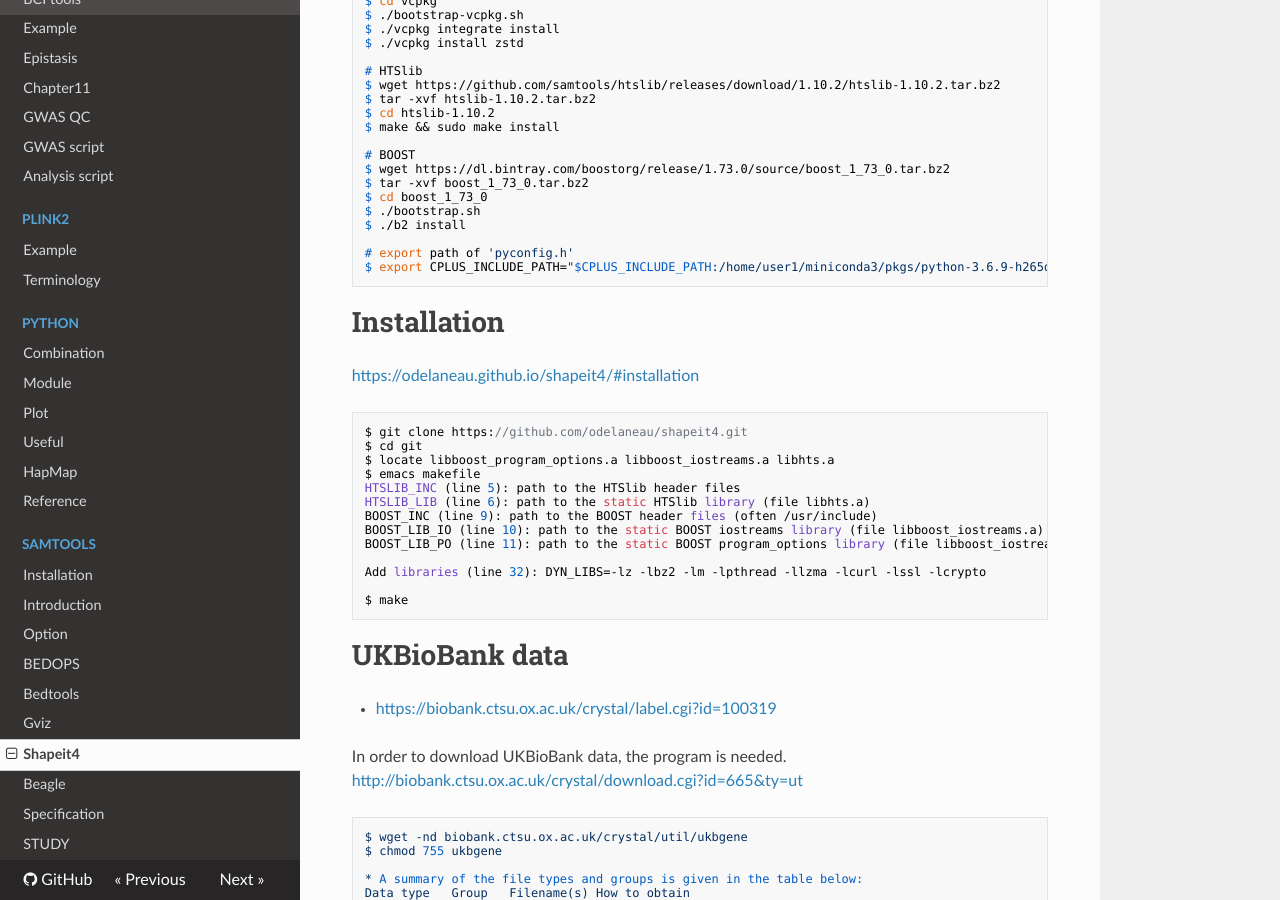
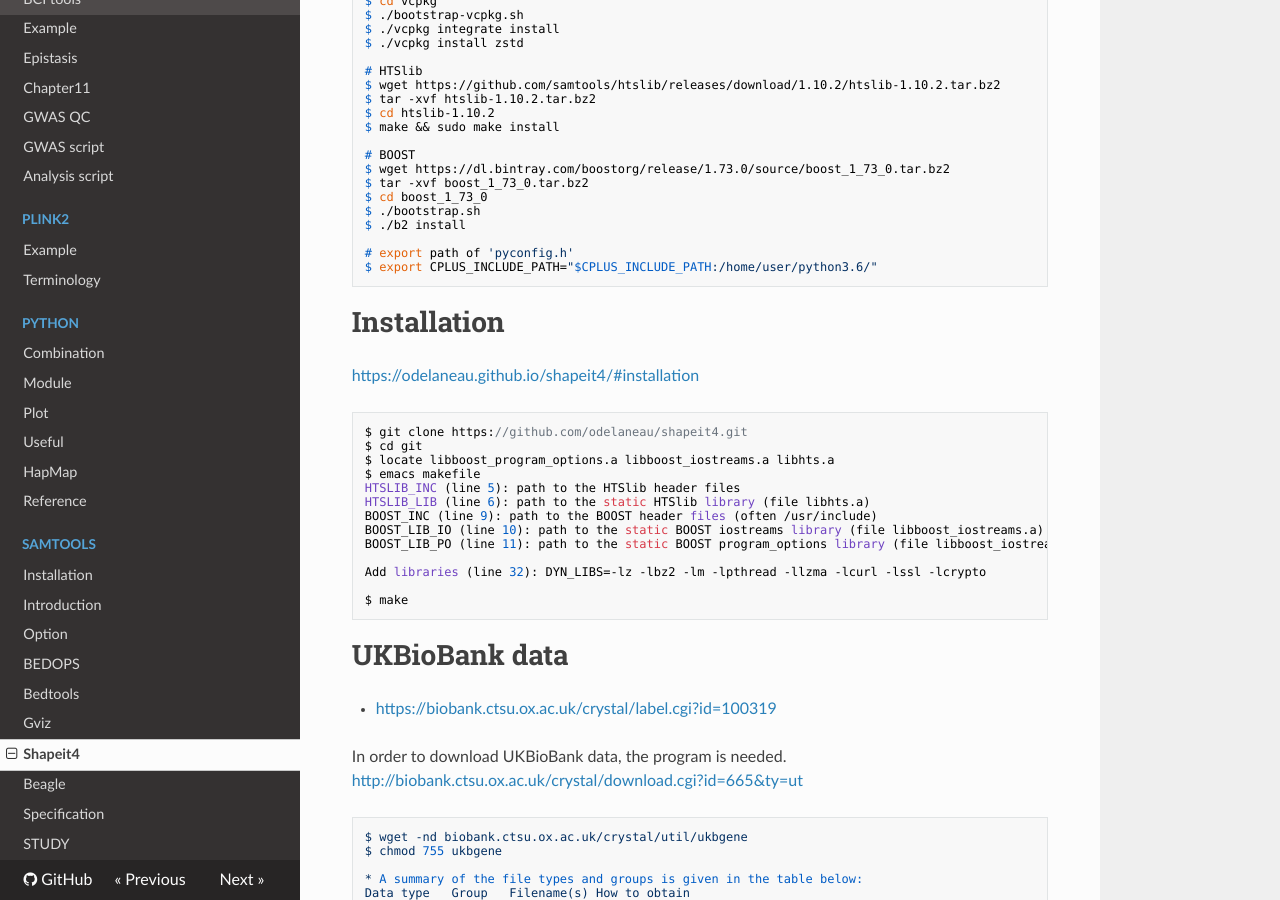
Before and after one commit to WonyoungCho/plink, an MkDocs documentation site: the page built from docs/shapeit4_int.md, in a window 1280 px wide and 900 px high, scrolled down 525 px. Built offline with MkDocs 1.6.1, drawn with Linux system fonts in a browser that asks for light colours; nearby versions of some CDN libraries; old or Windows-style settings are respelled for this version of MkDocs.

Commit message:
Update shapeit4_int.md

````diff
--- a/docs/shapeit4_int.md
+++ b/docs/shapeit4_int.md
@@ -38,7 +38,7 @@ $ ./bootstrap.sh
 $ ./b2 install
 
 # export path of 'pyconfig.h'
-$ export CPLUS_INCLUDE_PATH="$CPLUS_INCLUDE_PATH:/home/user1/miniconda3/pkgs/python-3.6.9-h265db76_0/include/python3.6m/"
+$ export CPLUS_INCLUDE_PATH="$CPLUS_INCLUDE_PATH:/home/user/python3.6/"
 ```
 
 
````
